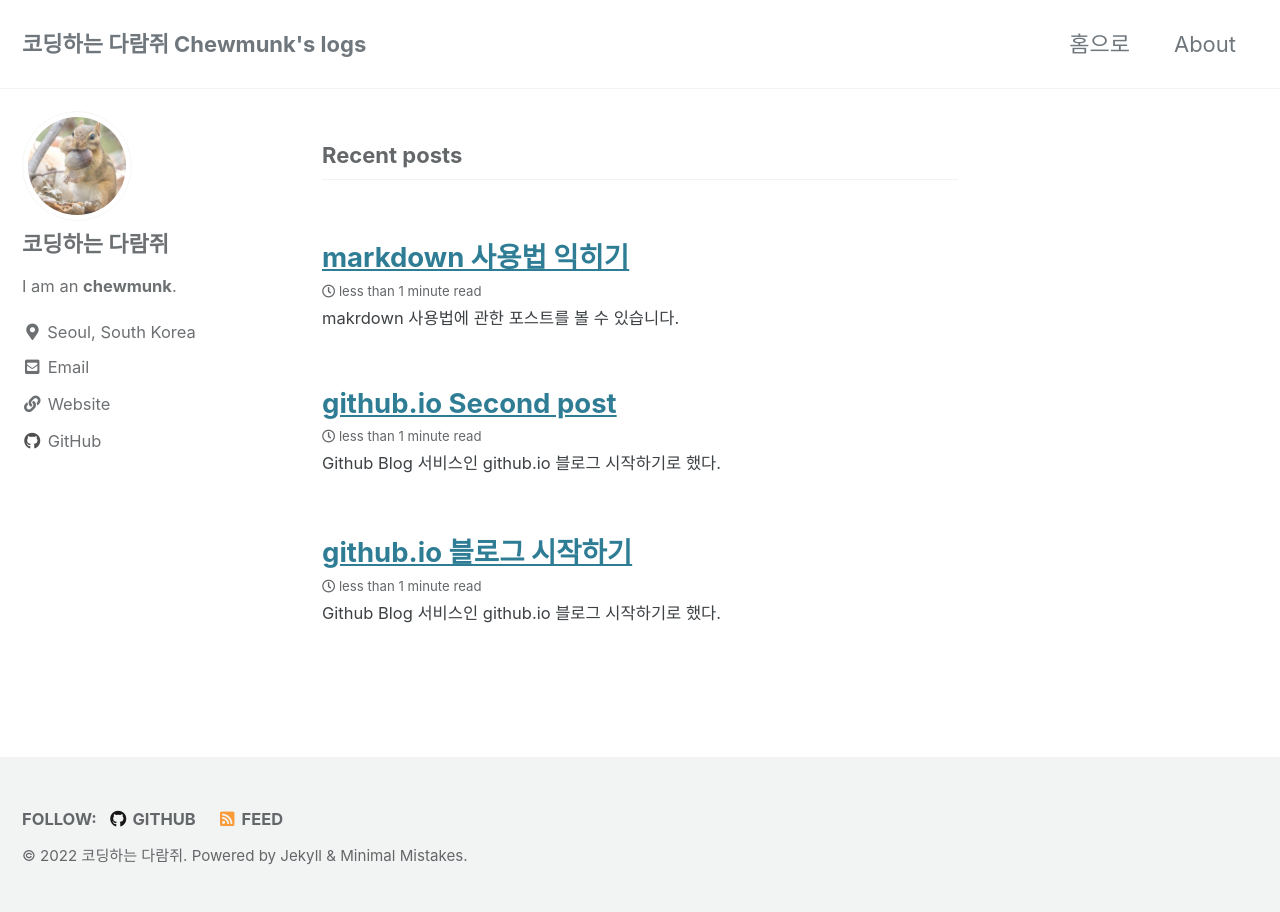
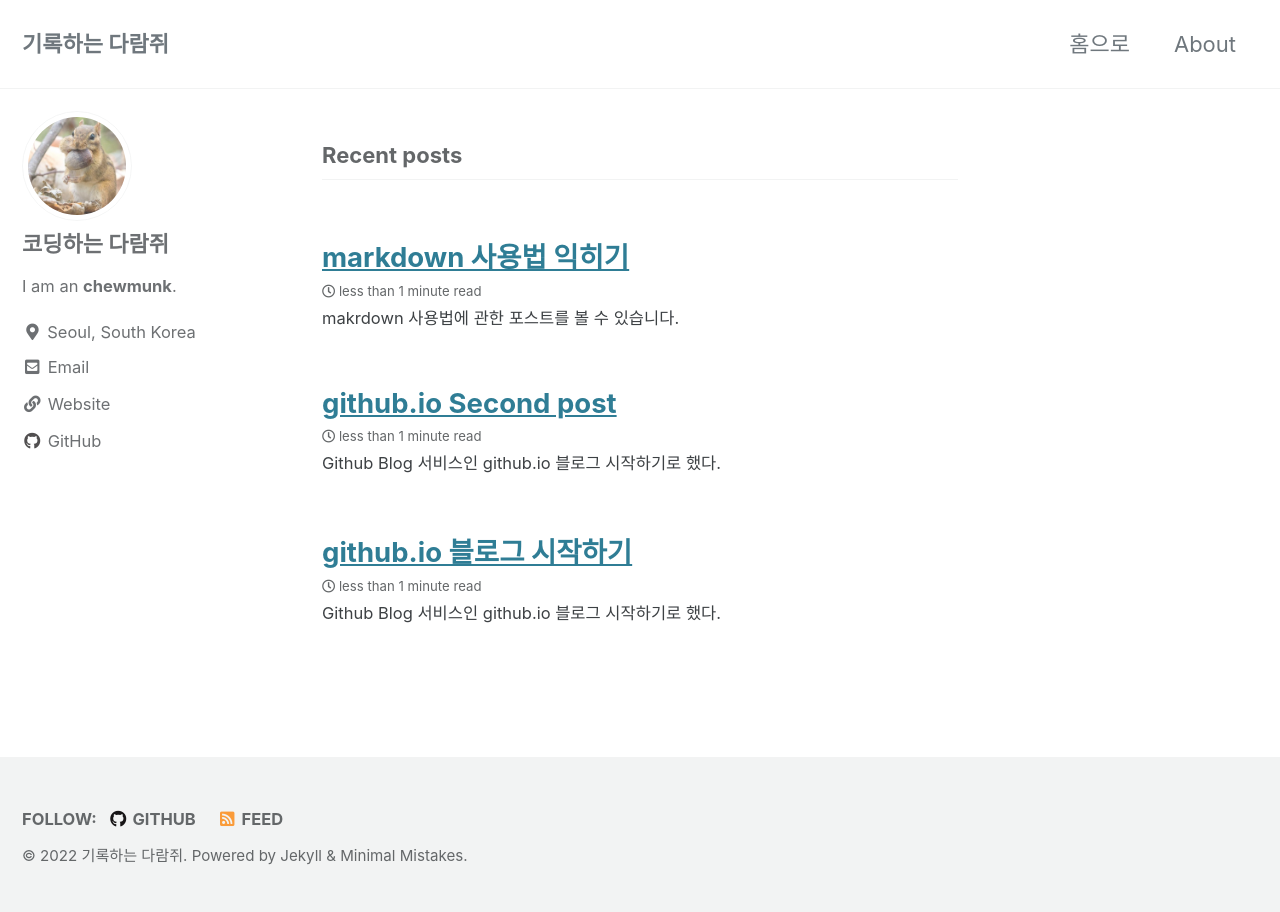
Before and after one commit to chewmunk/chewmunk.github.io, a Jekyll site: the page built from index.html, in a window 1280 px wide. Built offline with Jekyll 4.4.1, drawn with Linux system fonts in a browser that asks for light colours; cached includes are drawn as plain includes; the list of posts is cut into pages by our own code.

Commit message:
modify profile

```diff
--- a/_config.yml
+++ b/_config.yml
@@ -16,11 +16,11 @@ minimal_mistakes_skin    : "default" # "air", "aqua", "contrast", "dark", "dirt"
 
 # Site Settings
 locale                   : "en-US"
-title                    : "코딩하는 다람쥐 Chewmunk's logs"
+title                    : "기록하는 다람쥐"
 title_separator          : "-"
 subtitle                 : # site tagline that appears below site title in masthead
-name                     : "코딩하는 다람쥐"
-description              : "This page is chemunk's world"
+name                     : "기록하는 다람쥐"
+description              : "This page is chewmunk's world"
 url                      : "https://chewmunk.github.io" # the base hostname & protocol for your site e.g. "https://mmistakes.github.io"
 baseurl                  : # the subpath of your site, e.g. "/blog"
 repository               : # GitHub username/repo-name e.g. "mmistakes/minimal-mistakes"
```
